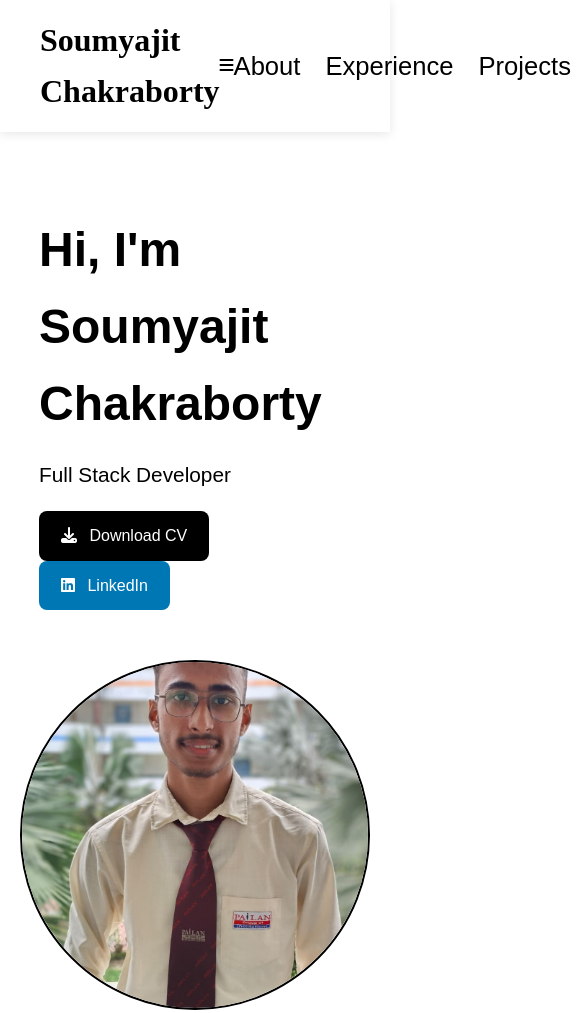
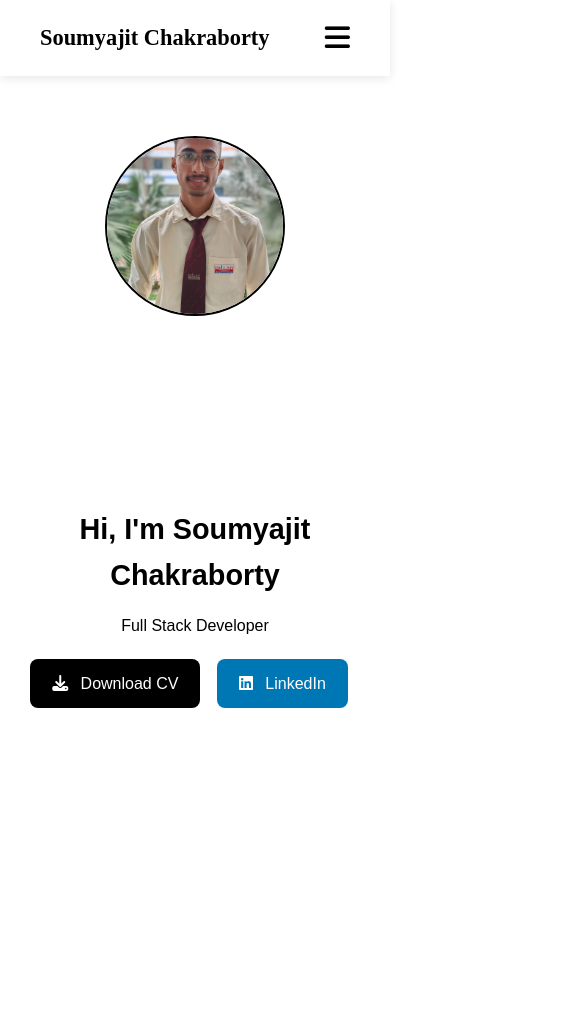
Before and after one commit to soumyajit4002/portfolio, a plain HTML site: page index.html in a window 390 px wide. Shown: the top 1013 px of the page, 585 px wide, since content can reach past the window. Drawn offline with Linux system fonts and the light colour scheme.

Commit message:
Update style.css

```diff
--- a/style.css
+++ b/style.css
@@ -1,15 +1,15 @@
-/* General Reset */
+/* --- your existing CSS (unchanged) --- */
 * {
   margin: 0;
   padding: 0;
   box-sizing: border-box;
   font-family: 'Poppins', sans-serif;
-  scroll-behavior: smooth;  /* Smooth scroll effect */
+  scroll-behavior: smooth;
 }
 
 body {
-  background: #fff;  /* main background white */
-  color: #000;       /* text black */
+  background: #fff;
+  color: #000;
   line-height: 1.6;
 }
 
@@ -42,9 +42,7 @@ nav {
   gap: 25px;
 }
 
-.nav-links li {
-  list-style: none;
-}
+.nav-links li { list-style: none; }
 
 .nav-links a {
   position: relative;
@@ -71,18 +69,14 @@ nav {
 }
 
 .nav-links a:hover::after,
-.nav-links a.active::after {
-  width: 8px;
-}
+.nav-links a.active::after { width: 8px; }
 
 .nav-links a:hover {
   color: #555;
   transform: scale(1.05);
 }
 
-.nav-links i {
-  font-size: 1.2rem;
-}
+.nav-links i { font-size: 1.2rem; }
 
 /* Home */
 .home {
@@ -95,9 +89,8 @@ nav {
   gap: 50px;
 }
 
-/* Reverse photo and text */
 .home-photo {
-  order: 0; /* photo first */
+  order: 0;
   flex: 1;
   display: flex;
   justify-content: center;
@@ -105,7 +98,7 @@ nav {
 }
 
 .home-text {
-  order: 1; /* text second */
+  order: 1;
   flex: 1;
   animation: fadeInRight 1s ease;
   text-align: left;
@@ -117,19 +110,11 @@ nav {
   font-weight: bold;
 }
 
-.home-text .name span {
-  color: #000;
-}
+.home-text .name span { color: #000; }
+.home-text .tagline { font-size: 1.3rem; color: #000; }
 
-.home-text .tagline {
-  font-size: 1.3rem;
-  color: #000;
-}
-
-/* Buttons under tagline */
-.home-buttons {
-  margin-top: 20px;
-}
+/* Buttons */
+.home-buttons { margin-top: 20px; }
 
 .home-buttons .btn {
   display: inline-block;
@@ -145,9 +130,7 @@ nav {
   border: 2px solid transparent;
 }
 
-.home-buttons .btn i {
-  margin-right: 8px;
-}
+.home-buttons .btn i { margin-right: 8px; }
 
 .home-buttons .btn:hover {
   background: goldenrod;
@@ -157,10 +140,7 @@ nav {
   box-shadow: 0px 4px 12px rgba(0,0,0,0.3);
 }
 
-.home-buttons .linkedin-btn {
-  background: #0077b5; /* LinkedIn blue */
-}
-
+.home-buttons .linkedin-btn { background: #0077b5; }
 .home-buttons .linkedin-btn:hover {
   background: goldenrod;
   color: #000;
@@ -292,11 +272,7 @@ nav {
   font-size: 1.5rem;
 }
 
-.project-box p {
-  color: #000;
-  margin-bottom: 15px;
-  font-size: 1rem;
-}
+.project-box p { color: #000; margin-bottom: 15px; font-size: 1rem; }
 
 .project-box a {
   display: inline-block;
@@ -327,7 +303,7 @@ nav {
   margin-bottom: 20px;
 }
 
-/* Social Links Boxes */
+/* Social Links */
 .social-links {
   display: flex;
   justify-content: center;
@@ -382,22 +358,43 @@ footer {
   to { opacity: 1; transform: translateX(0); }
 }
 
-/* Responsive */
+/* --- Responsive Additions --- */
+.menu-toggle { display: none; }
+
+/* Tablets */
+@media (max-width: 1024px) {
+  .home { flex-direction: column; text-align: center; }
+  .home-text { text-align: center; }
+  .home-photo img { width: 250px; height: 250px; }
+}
+
+/* Mobile */
 @media (max-width: 768px) {
-  .home {
+  .menu-toggle { display: block; font-size: 1.8rem; color: #000; cursor: pointer; }
+  .nav-links {
+    position: absolute;
+    top: 70px;
+    left: 0;
+    width: 100%;
     flex-direction: column;
-    text-align: center;
+    background: #fff;
+    display: none;
+    padding: 20px 0;
   }
+  .nav-links.active { display: flex; }
+  .nav-links li { margin: 15px 0; text-align: center; }
 
-  .home-photo, .home-text {
-    order: 0;
-  }
+  .home { padding: 60px 5%; }
+  .home-text .name { font-size: 2.2rem; }
+  .home-text .tagline { font-size: 1.1rem; }
+  .home-buttons .btn { margin-bottom: 12px; }
+}
 
-  .home-photo {
-    margin-bottom: 20px;
-  }
-
-  .social-links {
-    gap: 15px;
-  }
+/* Small phones */
+@media (max-width: 480px) {
+  .logo { font-size: 1.4rem; }
+  .home-text .name { font-size: 1.8rem; }
+  .home-text .tagline { font-size: 1rem; }
+  .home-photo img { width: 180px; height: 180px; }
+  .skills h2, .projects h2, .about h2, .contact h2 { font-size: 2rem; }
 }
```
